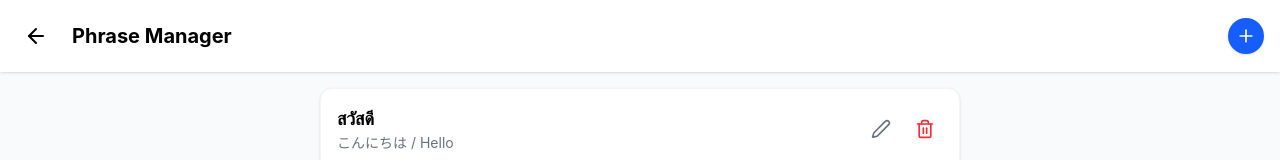
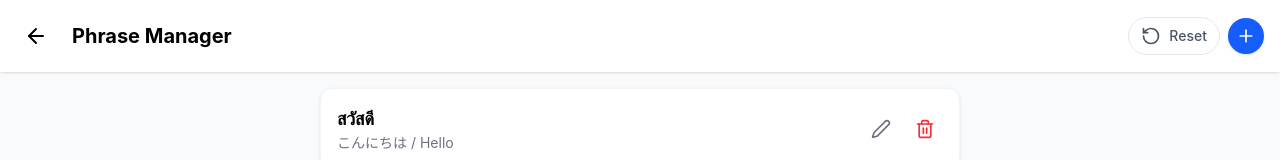
Before and after one commit to KeitaIwasa/Thaiping, a Next.js app: page /manage in a window 1280 px wide. Shown: the top 160 px of the page. Built offline with nearby package versions, Linux system fonts and the light colour scheme.

Commit message:
refactor: add reset functionality to restore default phrases and improve phrase loading

```diff
--- a/app/manage/page.tsx
+++ b/app/manage/page.tsx
@@ -2,9 +2,9 @@
 
 import { useState, useEffect } from 'react';
 import { useRouter } from 'next/navigation';
-import { Phrase, loadPhrases, savePhrases } from '@/lib/store';
+import { Phrase, loadPhrases, savePhrases, resetPhrasesToDefault } from '@/lib/store';
 import { generatePhraseDetails } from '@/lib/gemini';
-import { ArrowLeft, Plus, Edit2, Trash2, Loader2 } from 'lucide-react';
+import { ArrowLeft, Plus, Edit2, Trash2, Loader2, RotateCcw } from 'lucide-react';
 
 export default function ManagePhrases() {
   const router = useRouter();
@@ -76,6 +76,16 @@ export default function ManagePhrases() {
     }
   };
 
+  const handleResetToDefault = () => {
+    if (confirm('Reset all phrases to the default set? This will remove your custom changes.')) {
+      const defaults = resetPhrasesToDefault();
+      setPhrases(defaults);
+      setIsEditing(false);
+      setEditingPhrase({});
+      alert('Phrases were reset to defaults.');
+    }
+  };
+
   return (
     <div className="min-h-screen bg-gray-50 flex flex-col">
       <header className="flex items-center p-4 bg-white shadow-sm sticky top-0 z-10">
@@ -84,8 +94,18 @@ export default function ManagePhrases() {
         </button>
         <h1 className="text-xl font-bold">Phrase Manager</h1>
         <button
+          type="button"
+          onClick={handleResetToDefault}
+          className="ml-auto mr-2 px-3 py-2 border border-gray-200 text-gray-600 rounded-full hover:bg-gray-100 flex items-center gap-2 text-sm font-medium"
+          title="Reset to defaults"
+        >
+          <RotateCcw className="w-5 h-5" />
+          <span>Reset</span>
+        </button>
+        <button
+          type="button"
           onClick={() => { setEditingPhrase({}); setIsEditing(true); }}
-          className="ml-auto p-2 bg-blue-600 text-white rounded-full shadow-sm"
+          className="p-2 bg-blue-600 text-white rounded-full shadow-sm"
         >
           <Plus className="w-5 h-5" />
         </button>
--- a/lib/store.ts
+++ b/lib/store.ts
@@ -63,6 +63,12 @@ const DEFAULT_PHRASES: Phrase[] = [
   { id: '50', thai: 'ดื่ม', romanization: 'dʉ̀ʉm', japanese: '飲む', english: 'Drink', memorizedUntil: { practice: null, memorization: null } }
 ];
 
+const clonePhrases = (phrases: Phrase[]): Phrase[] =>
+  phrases.map((phrase) => ({
+    ...phrase,
+    memorizedUntil: { ...phrase.memorizedUntil },
+  }));
+
 export const loadPhrases = (): Phrase[] => {
   if (typeof window === 'undefined') return [];
   const stored = localStorage.getItem('thai_phrases');
@@ -77,11 +83,19 @@ export const loadPhrases = (): Phrase[] => {
     }
   }
   // Initialize with default phrases if empty
-  savePhrases(DEFAULT_PHRASES);
-  return DEFAULT_PHRASES;
+  const defaults = clonePhrases(DEFAULT_PHRASES);
+  savePhrases(defaults);
+  return defaults;
 };
 
 export const savePhrases = (phrases: Phrase[]) => {
   if (typeof window === 'undefined') return;
   localStorage.setItem('thai_phrases', JSON.stringify(phrases));
 };
+
+export const resetPhrasesToDefault = (): Phrase[] => {
+  if (typeof window === 'undefined') return [];
+  const defaults = clonePhrases(DEFAULT_PHRASES);
+  savePhrases(defaults);
+  return defaults;
+};
```
